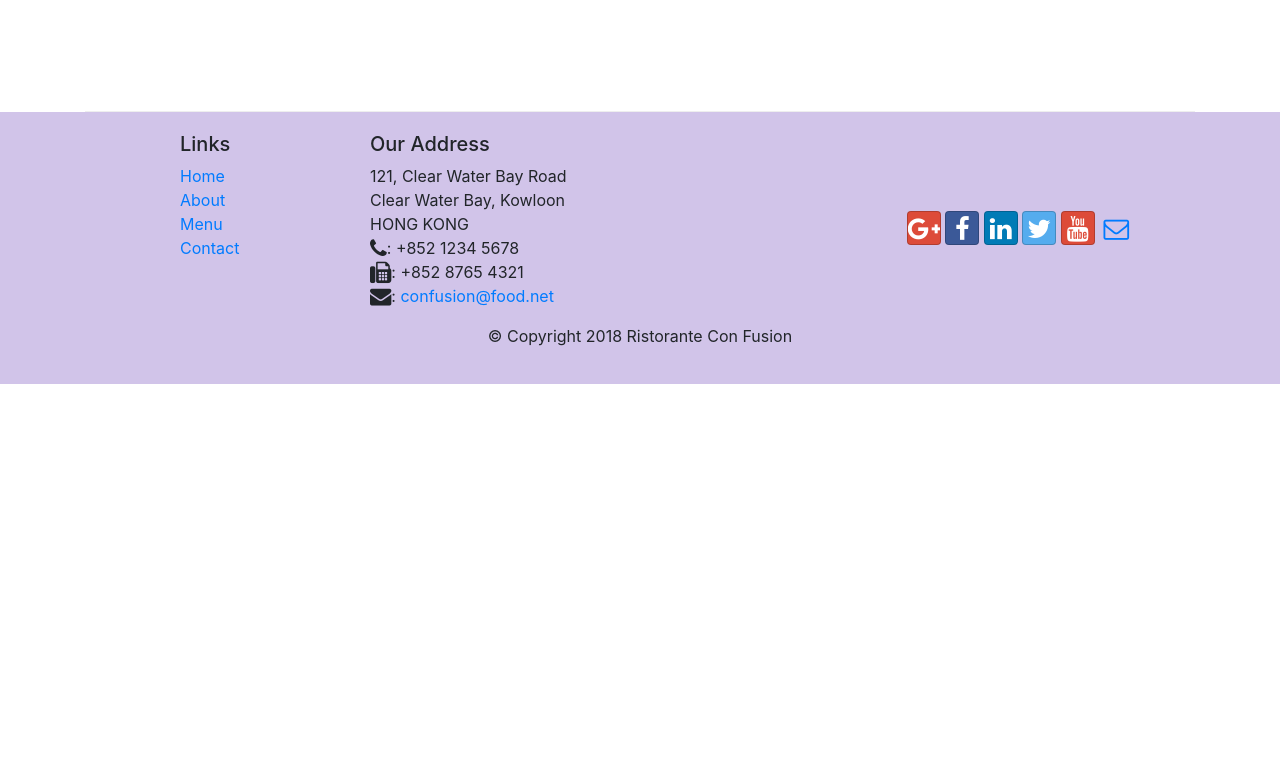
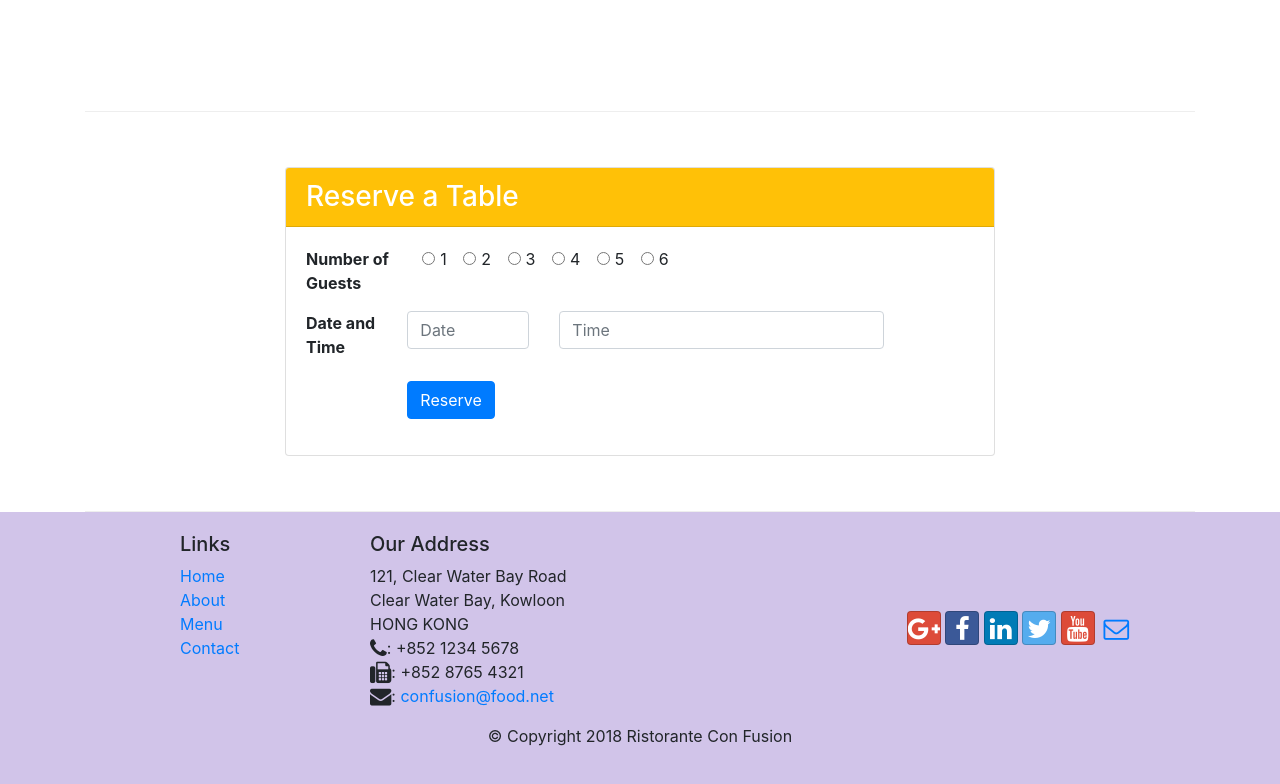
Before and after one commit to leonardloh/HKUST-Coursera-Full-Stack-Web-App-Course, a website: page index.html in a window 1280 px wide. Shown: the part 1422-2206 px from the top of the page. Before the commit the page ends 1806 px from the top, so only its background shows below. Drawn offline with nearby package versions, Linux system fonts and the light colour scheme.

Commit message:
Assignment 2

```diff
--- a/index.html
+++ b/index.html
@@ -39,8 +39,11 @@
                     <h1>Ristorante con Fusion</h1>
                     <p>We take inspiration from the World's best cuisines, and create a unique fusion experience. Our lipsmacking creations will tickle your culinary senses!</p>
                 </div>
-                <div class="col-12 col-sm align-self-center">
+                <div class="col-12 col-sm-3 align-self-center">
                     <img src="img/logo.png" class="img-fluid">
+                </div>
+                <div class="col-12 col-sm-3 align-self-center">
+                    <button type="button" class="btn btn-warning btn-lg btn-block" ><a style="text-decoration:none; color: black" href="#reserve-table">Reserve Table</a></button>
                 </div>
             </div>
         </div>
@@ -69,8 +72,13 @@
                 <h3>This Month's Promotions</h3>
             </div>
             <div class="col col-sm col-md">
-                <h2>Weekend Grand Buffet</h2>
-                <p>Featuring mouthwatering combinations with a choice of five different salads, six enticing appetizers, six main entrees and five choicest desserts. Free flowing bubbly and soft drinks. All for just $19.99 per person </p>
+                <div class="media">
+                    <div class="media-body">
+                        <h2>Weekend Grand Buffet  <span class="badge badge-danger">NEW</span></h2>
+                    <p>Featuring mouthwatering combinations with a choice of five different salads, six enticing appetizers, six main entrees and five choicest desserts. Free flowing bubbly and soft drinks. All for just $19.99 per person </p>
+                    </div>
+                    <img class="d-flex mr-3 img-thumbnail align-self-center"  src="./img/buffet.png">
+                </div>
             </div>
         </div>
 
@@ -88,6 +96,70 @@
                     </div>
                 </div>
             </div>
+        </div>
+
+        <div class="row row-content align-items-center">
+            <div class="col-12 col-sm-2"></div>
+            <div class="col-12 col-sm-8">
+                <div class="card">
+                    <h3 class="card-header bg-warning text-white" id="reserve-table">Reserve a Table</h3>
+                    <div class="card-body">
+                        <dl class="row">
+                            <dt class="col-12 col-md-2">Number of Guests</dt>
+                            <dd class="col-12 col-md-6">
+                                <div class="form-check-inline">
+                                    <label class="form-check-label">
+                                      <input type="radio" class="form-check-input" name="optradio">1
+                                    </label>
+                                </div>
+                                <div class="form-check-inline">
+                                    <label class="form-check-label">
+                                      <input type="radio" class="form-check-input" name="optradio">2
+                                    </label>
+                                </div>
+                                <div class="form-check-inline disabled">
+                                    <label class="form-check-label">
+                                      <input type="radio" class="form-check-input" name="optradio">3
+                                    </label>
+                                </div>
+                                <div class="form-check-inline disabled">
+                                    <label class="form-check-label">
+                                      <input type="radio" class="form-check-input" name="optradio">4
+                                    </label>
+                                </div>
+                                <div class="form-check-inline disabled">
+                                    <label class="form-check-label">
+                                      <input type="radio" class="form-check-input" name="optradio">5
+                                    </label>
+                                </div>
+                                <div class="form-check-inline disabled">
+                                    <label class="form-check-label">
+                                        <input type="radio" class="form-check-input" name="optradio">6
+                                    </label>
+                                </div>
+                            </dd>
+                        </dl>
+
+                        <dl class="row">
+                            <dt class="col-12 col-md-2">Date and Time</dt>
+                            <div class="form-group row">
+                                <div class="col-12 col-md-3">
+                                    <input type="text" class="form-control" id="date" name="date" placeholder="Date">
+                                </div>
+                                <div class="col-12 col-md-7">
+                                    <input type="text" class="form-control" id="time" name="time" placeholder="Time">
+                                </div>
+                            </div>
+                        </dl>
+
+                        <dl class="row">
+                            <dt class="col-2"></dt>
+                            <button type="submit" class="btn btn-primary">Reserve</button>
+                        </dl>
+                    </div>
+                </div>
+            </div>
+            <div class="col-12 col-sm-2"></div>
         </div>
     </div>
 
```
